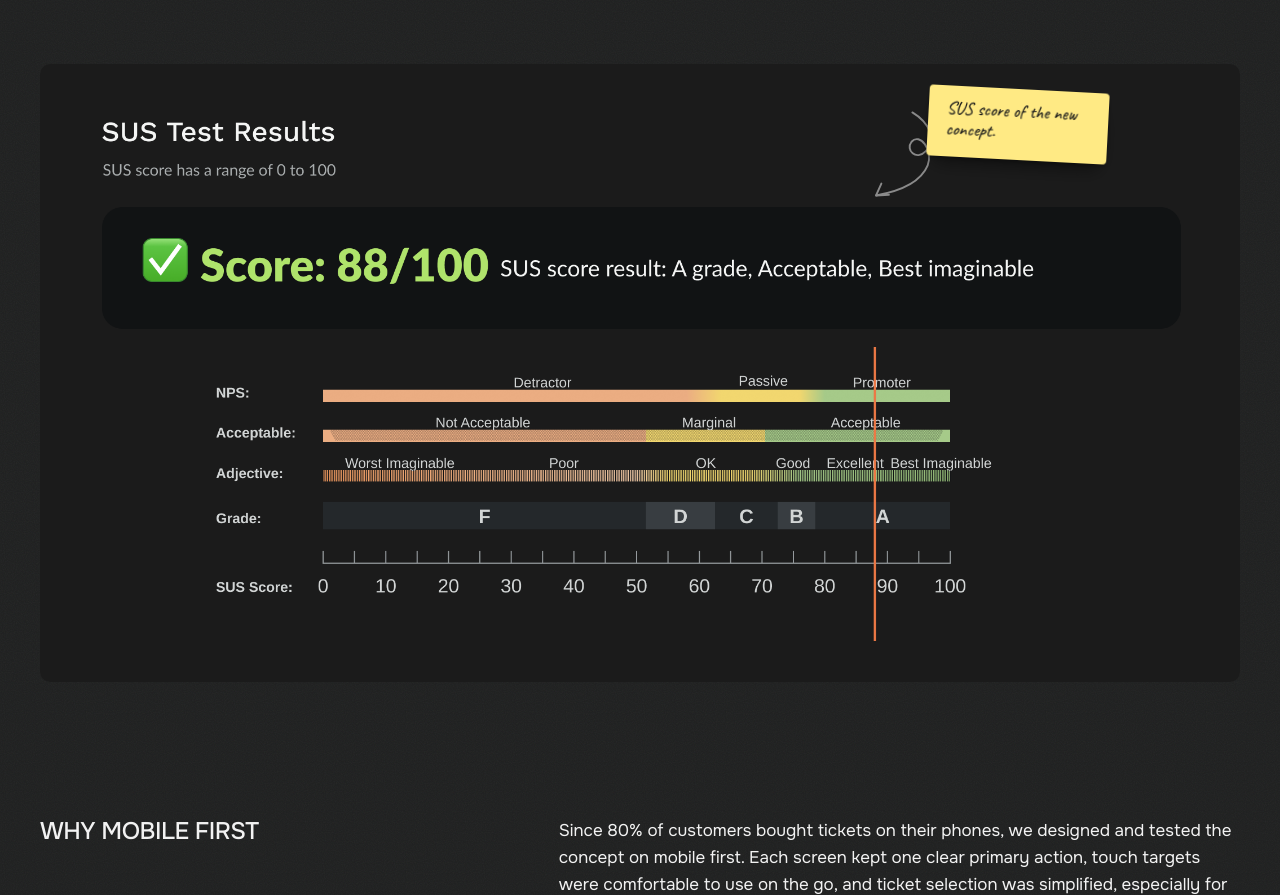
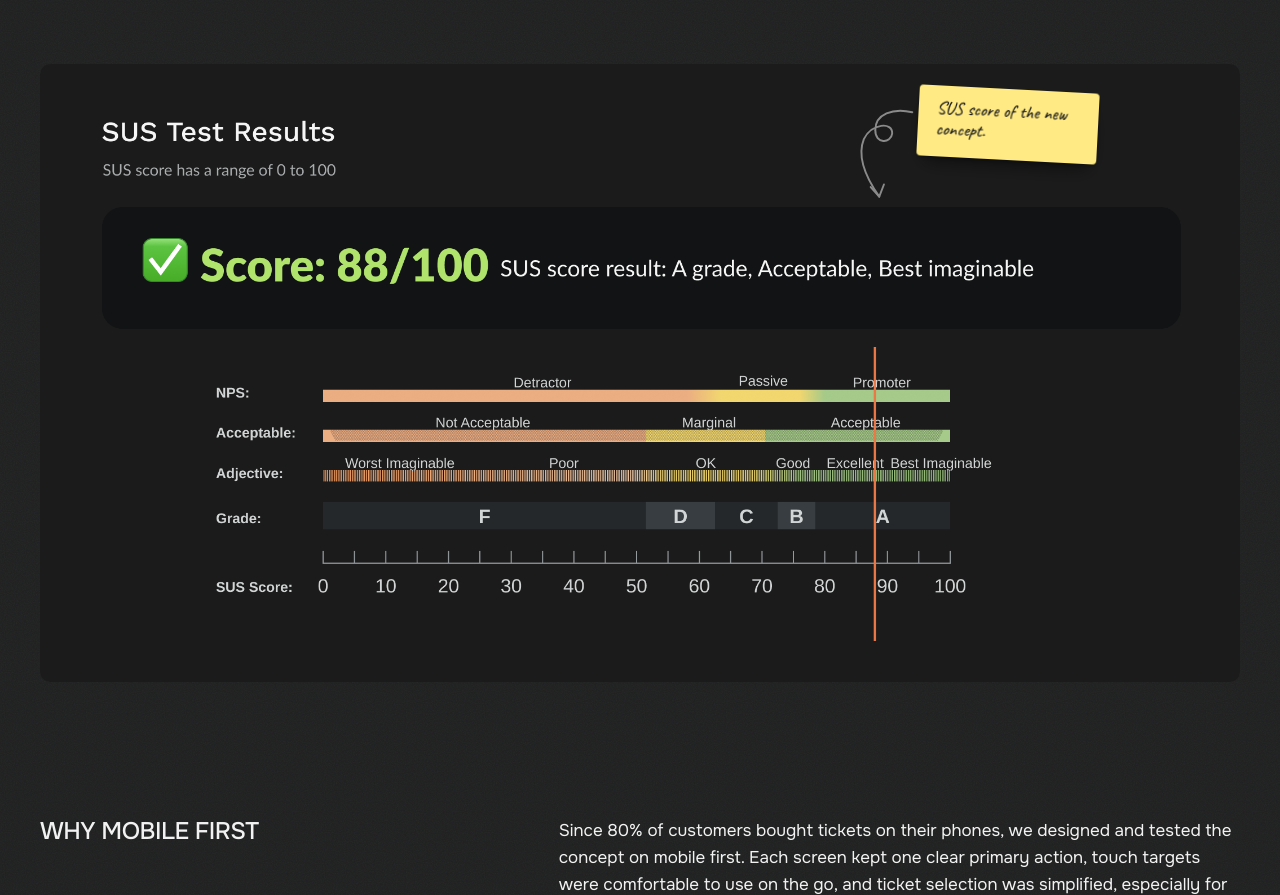
Before and after one commit to siraanastasiia-lab/My-portfolio-website, a plain HTML site: page case-tickets.html in a window 1280 px wide. Shown: the part 5133-6028 px from the top of the page. Drawn offline with Linux system fonts and the light colour scheme.

Commit message:
Flip the SUS sticker arrow and nudge its sticker left
Co-Authored-By: Claude Opus 5.5 <noreply@anthropic.com>

```diff
--- a/case-tickets.html
+++ b/case-tickets.html
@@ -257,8 +257,8 @@
         <div class="media media--shot media--sharp" style="--ratio: 2128 / 1097">
           <img src="assets/tickets-7.png" alt="SUS test results: score 88 out of 100, grade A, Acceptable, Best imaginable, shown on the SUS scale with NPS, acceptability, adjective and grade bands." width="2128" height="1097" loading="lazy">
         </div>
-        <svg class="sticker-arrow" style="--arrow-top: calc(4% + 2rem); --arrow-left: calc(74% - 4.5rem); --arrow-turn: 150deg; --arrow-flip: -1" viewBox="0 0 100 80" aria-hidden="true" focusable="false"><path d="M18 2C8 20 10 40 26 44C40 48 44 32 34 28C22 24 18 46 32 58C48 70 72 66 94 58"/><path class="sticker-arrow__head" d="M83 50L94 58L82 64"/></svg>
-        <figcaption class="sticker" style="--sticker-top: 4%; --sticker-left: 74%; --sticker-margin: 0 0 -1rem auto">SUS score of the new concept.</figcaption>
+        <svg class="sticker-arrow" style="--arrow-top: calc(4% + 1.5rem); --arrow-left: calc(74% - 5.7rem); --arrow-turn: 75deg" viewBox="0 0 100 80" aria-hidden="true" focusable="false"><path d="M18 2C8 20 10 40 26 44C40 48 44 32 34 28C22 24 18 46 32 58C48 70 72 66 94 58"/><path class="sticker-arrow__head" d="M83 50L94 58L82 64"/></svg>
+        <figcaption class="sticker" style="--sticker-top: 4%; --sticker-left: calc(74% - 10px); --sticker-margin: 0 0 -1rem auto">SUS score of the new concept.</figcaption>
       </figure>
     </div>
 
```
